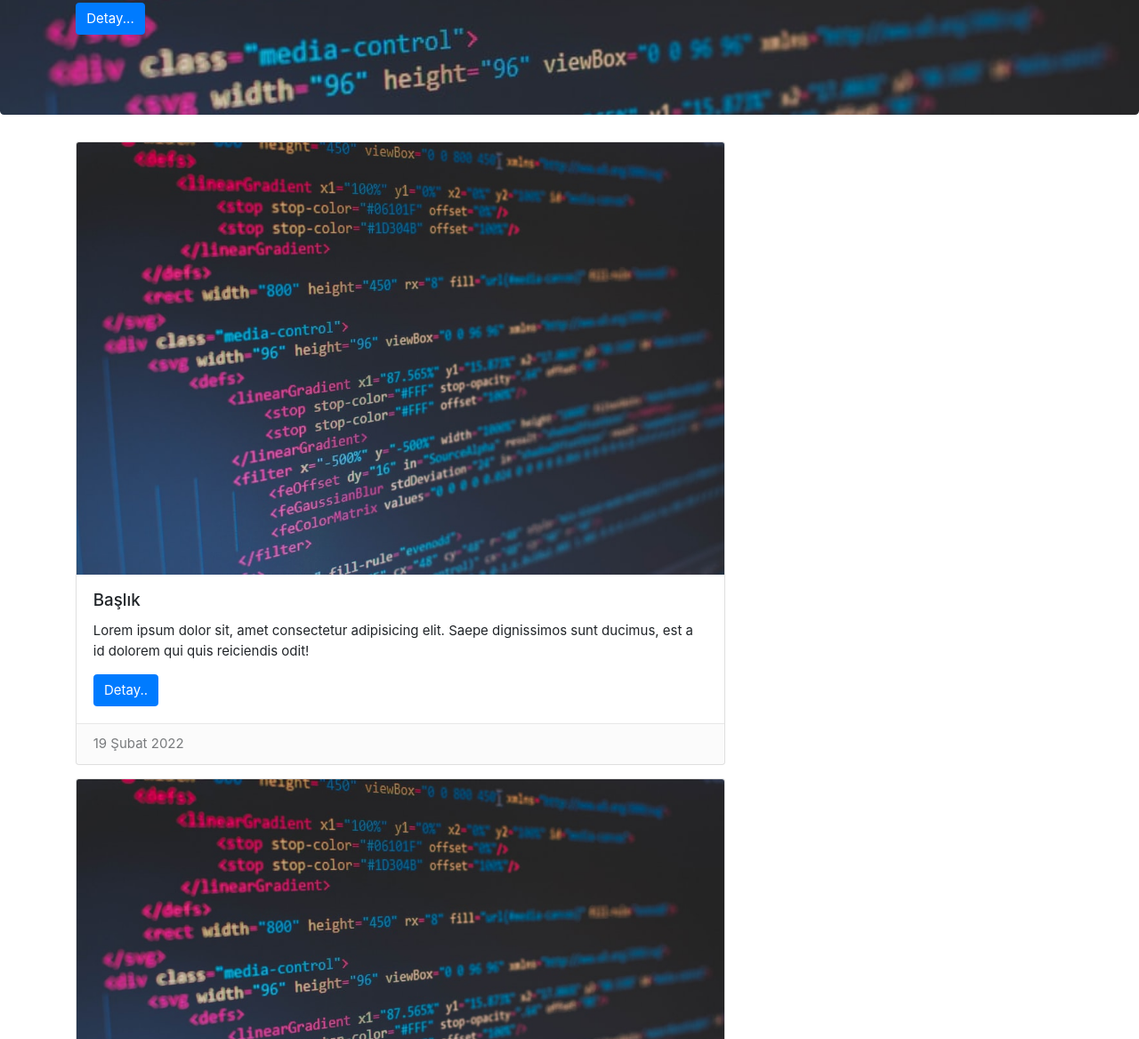
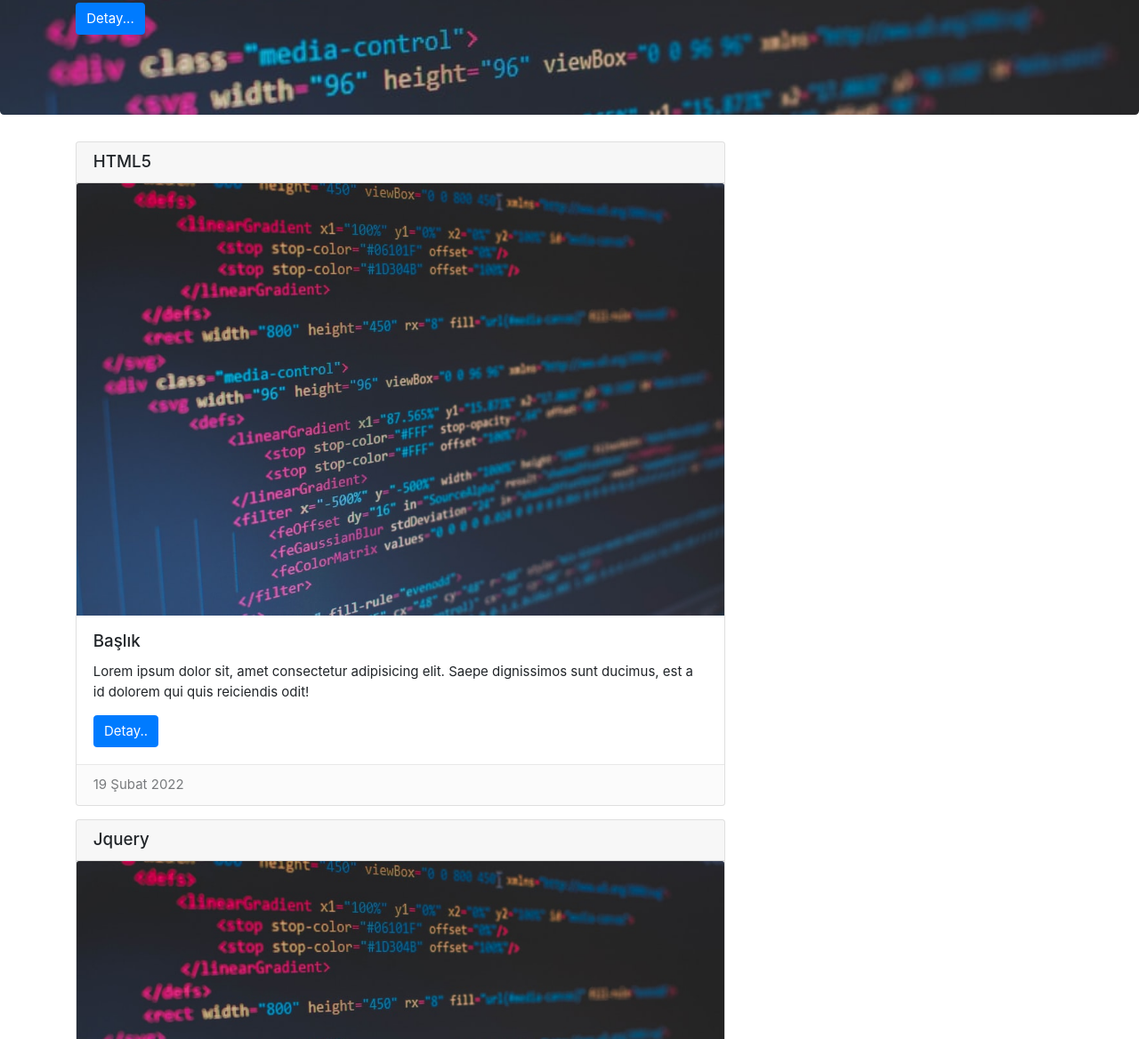
Before and after one commit to emir57/JQuery-Projects, a plain HTML site: page Blog/index.html in a window 1280 px wide. Shown: the part 321-1489 px from the top of the page at 89% size. Drawn offline with nearby package versions, Linux system fonts and the light colour scheme.

Commit message:
card-header

```diff
--- a/Blog/index.html
+++ b/Blog/index.html
@@ -64,6 +64,7 @@
             <!-- Left Side -->
             <div class="col-md-8">
                 <div class="card mb-3">
+                    <h5 class="card-header">HTML5</h5>
                     <img src="./image/photo-1542831371-29b0f74f9713.jpg" alt="photo-1542831371-29b0f74f9713.jpg" class="card-img-top">
                     <div class="card-body">
                         <h5 class="card-title">Başlık</h5>
@@ -73,6 +74,7 @@
                     <div style="opacity: .6;" class="card-footer">19 Şubat 2022</div>
                 </div>
                 <div class="card mb-3">
+                    <h5 class="card-header">Jquery</h5>
                     <img src="./image/photo-1542831371-29b0f74f9713.jpg" alt="photo-1542831371-29b0f74f9713.jpg" class="card-img-top">
                     <div class="card-body">
                         <h5 class="card-title">Başlık</h5>
```
